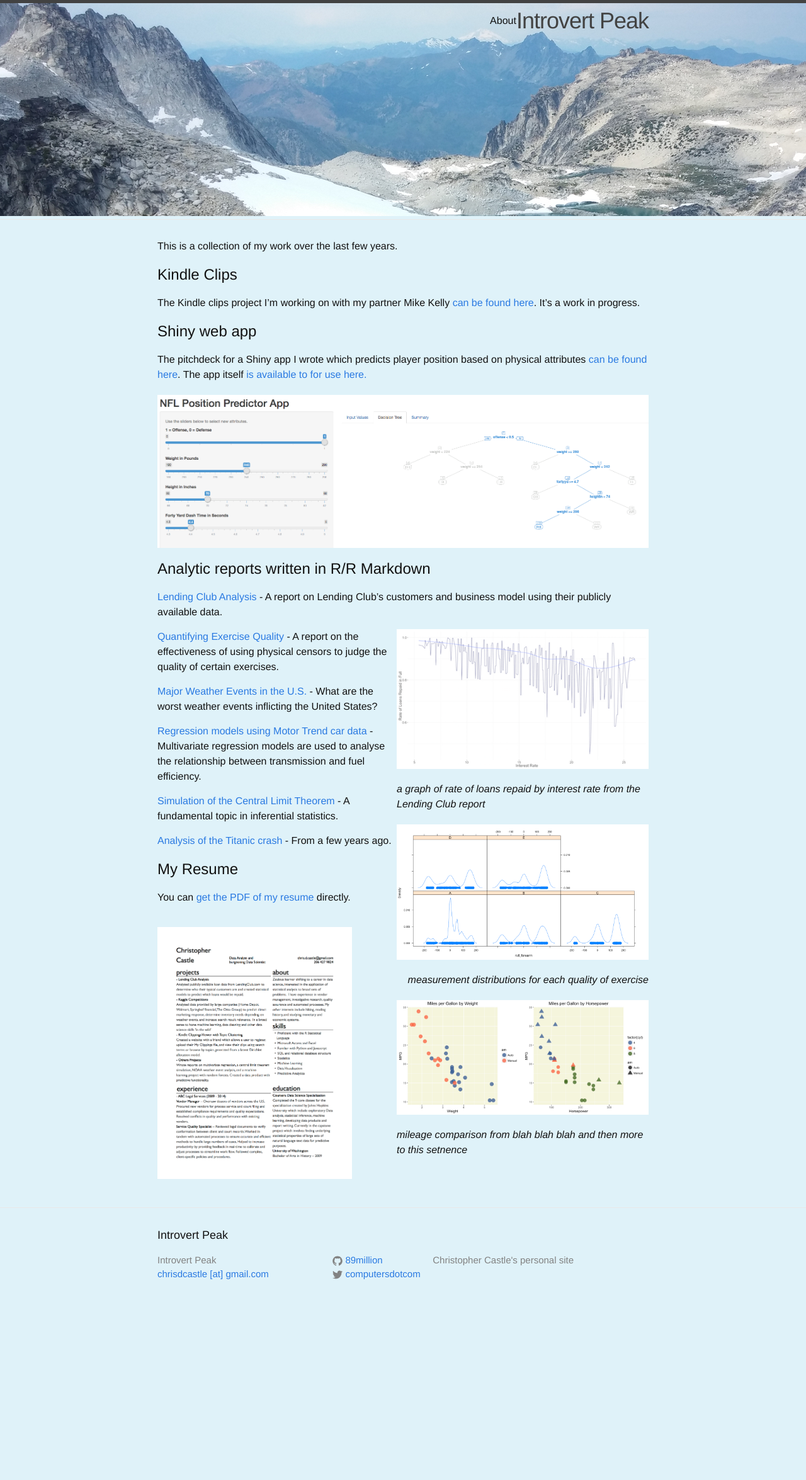
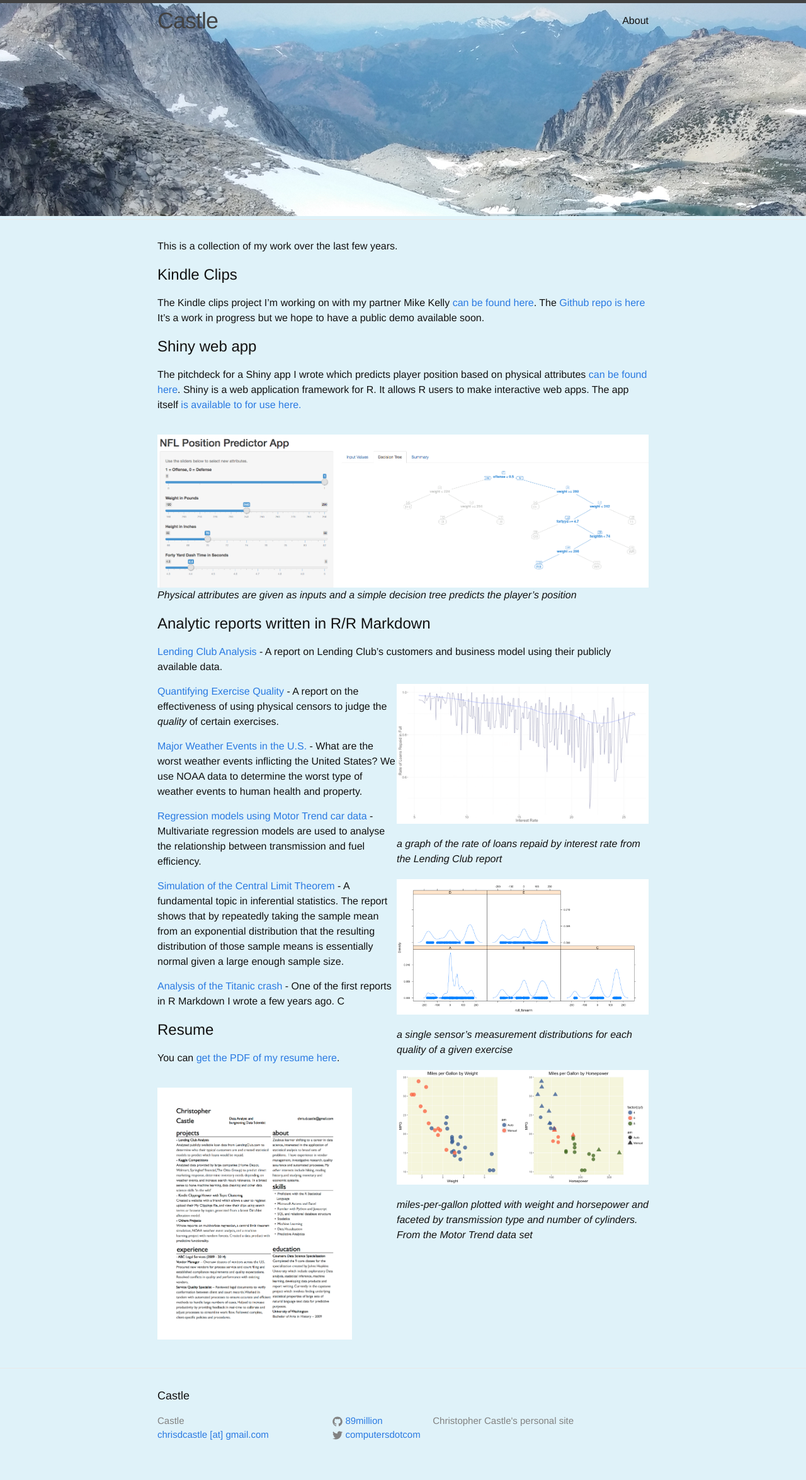
Before and after one commit to 89million/89million.github.io, a Jekyll site: the page built from _posts/2016-05-31-my-portfolio.markdown, in a window 1280 px wide. Shown: the whole page at 63% size. Built offline with Jekyll 4.4.1, drawn with Linux system fonts in a browser that asks for light colours; before the commit the page ends 2095 px from its top, so only the background shows below that.

```diff
--- a/_config.yml
+++ b/_config.yml
@@ -6,7 +6,7 @@
 # 'jekyll serve'. If you change this file, please restart the server process.
 
 # Site settings
-title: Introvert Peak
+title: Castle
 email: chrisdcastle [at] gmail.com
 description: > # this means to ignore newlines until "baseurl:"
   Christopher Castle's personal site
--- a/_posts/2016-05-31-my-portfolio.markdown
+++ b/_posts/2016-05-31-my-portfolio.markdown
@@ -5,12 +5,15 @@ title:  "Chris Castle's Portfolio"
 This is a collection of my work over the last few years.
 
 ## Kindle Clips
-The Kindle clips project I'm working on with my partner Mike Kelly [can be found here][jekyll-kc]. It's a work in progress.
+The Kindle clips project I'm working on with my partner Mike Kelly [can be found here][jekyll-kc]. The [Github repo is here][jekyll-kc-github] It's a work in progress but we hope to have a public demo available soon.
 
 ## Shiny web app
 
-The pitchdeck for a Shiny app I wrote which predicts player position based on physical attributes [can be found here][jekyll-nfl-pitch]. The app itself [is available to for use here.][jekyll-nfl]
-![shiny example]({{ localhost:4000 }}/assets/shinyapp-example.png){: .shiny-image}
+The pitchdeck for a Shiny app I wrote which predicts player position based on physical attributes [can be found here][jekyll-nfl-pitch]. Shiny is a web application framework for R. It allows R users to make interactive web apps. The app itself [is available to for use here.][jekyll-nfl]
+
+<a href="https://chriscastle.shinyapps.io/DDP-proj-NFL-combine/" target="_blank">
+![shiny example]({{ localhost:4000 }}/assets/shinyapp-example.png){: .shiny-image} </a>
+*Physical attributes are given as inputs and a simple decision tree predicts the player's position*
 
 ## Analytic reports written in R/R Markdown
 
@@ -18,36 +21,37 @@ The pitchdeck for a Shiny app I wrote which predicts player position based on ph
 
 <a href="http://www.googledrive.com/host/0Bw6a2LJ4wLU-Mkt4cDRTakZuWUk">
 ![lending club graph]({{ site.url }}/assets/loan-repaid-rate.png){: .right-image} </a>
-*a graph of rate of loans repaid by interest rate from the Lending Club report*{: .right-image}
+*a graph of the rate of loans repaid by interest rate from the Lending Club report*{: .right-image}
 
-[Quantifying Exercise Quality][jekyll-qeq] - A report on the effectiveness of using physical censors to judge the quality of certain exercises.
+[Quantifying Exercise Quality][jekyll-qeq] - A report on the effectiveness of using physical censors to judge the *quality* of certain exercises.
 
 <a href="http://rpubs.com/christopher_castle/154339">
 ![exercise density]({{ localhost:4000 }}/assets/exercise-density.png){: .right-image} </a>
-*measurement distributions for each quality of exercise*{: .right-image}
+*a single sensor's measurement distributions for each quality of a given exercise*{: .right-image}
 
-[Major Weather Events in the U.S.][jekyll-weather] - What are the worst weather events inflicting the United States?
+[Major Weather Events in the U.S.][jekyll-weather] - What are the worst weather events inflicting the United States? We use NOAA data to determine the worst type of weather events to human health and property.
 
 [Regression models using Motor Trend car data][jekyll-motor] - Multivariate regression models are used to analyse the relationship between transmission and fuel efficiency.
 
 <a href="http://rpubs.com/christopher_castle/MotorTrend">
 ![mpg by weight]({{ localhost:4000 }}/assets/motor-mpgbyweight.png){: .right-image} </a>
-*mileage comparison from blah blah blah and then more to this setnence*{: .right-image}
+*miles-per-gallon plotted with weight and horsepower and faceted by transmission type and number of cylinders. From the Motor Trend data set*{: .right-image}
 
-[Simulation of the Central Limit Theorem][jekyll-clt] - A fundamental topic in inferential statistics.
+[Simulation of the Central Limit Theorem][jekyll-clt] - A fundamental topic in inferential statistics. The report shows that by repeatedly taking the sample mean from an exponential distribution that the resulting distribution of those sample means is essentially normal given a large enough sample size.
 
-[Analysis of the Titanic crash][jekyll-titan] - From a few years ago.
+[Analysis of the Titanic crash][jekyll-titan] - One of the first reports in R Markdown I wrote a few years ago. C
 
-## My Resume
-You can [get the PDF of my resume]({{ site.url }}/assets/CastleResume.pdf) directly.
+## Resume
+You can [get the PDF of my resume here]({{ site.url }}/assets/CastleResume.pdf).
 
-<a href="http://89million.github.io/assets/CastleResume.pdf">
+<a href="http://89million.github.io/assets/CastleResume.pdf" target="_blank">
 ![resume]({{ localhost:4000 }}/assets/CastleResume.png){: .center-image} </a>
 
 
 [jekyll-lc]: http://www.googledrive.com/host/0Bw6a2LJ4wLU-Mkt4cDRTakZuWUk
 [jekyll-titan]: http://www.googledrive.com/host/0Bw6a2LJ4wLU-anFza19sWkZrOWc
 [jekyll-kc]: https://kindleclips.herokuapp.com/
+[jekyll-kc-github]: https://github.com/mikechriskelly/kindleclips
 [jekyll-nfl]: https://chriscastle.shinyapps.io/DDP-proj-NFL-combine/
 [jekyll-nfl-pitch]: http://rpubs.com/christopher_castle/148572
 [jekyll-qeq]: http://rpubs.com/christopher_castle/154339
--- a/_sass/_layout.scss
+++ b/_sass/_layout.scss
@@ -17,7 +17,7 @@
     line-height: 56px;
     letter-spacing: -1px;
     margin-bottom: 0;
-    float: right;
+    float: left;
 
     &,
     &:visited {
--- a/css/main.scss
+++ b/css/main.scss
@@ -4,7 +4,7 @@
 @charset "utf-8";
 
 body {
-  background-image: url('{{ localhost:4000 }}/assets/enchantments-annapurna.jpg');
+  background-image: url('{{ localhost:4000 }}/assets/enchantments-annapurna2.jpg');
   background-repeat: no-repeat;
 }
 
```
Also changed, not shown: about.md (+3 -6 lines), assets/CastleResume.png, assets/enchantments-annapurna2.jpg (added), 1 other file.
